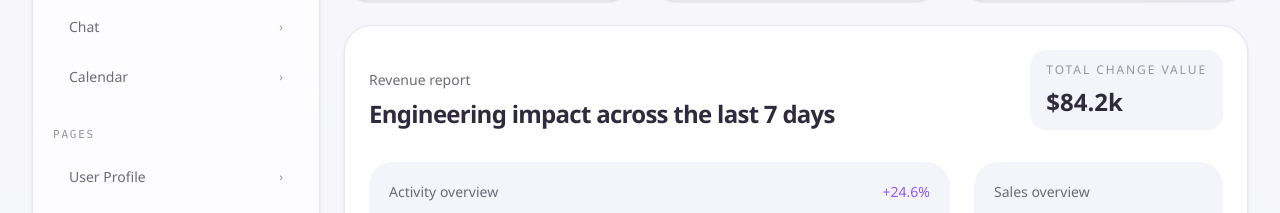
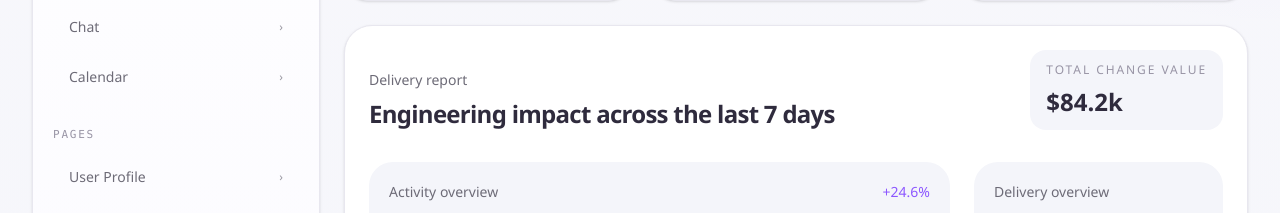
Before and after one commit to ashikislam8949-max/roxai-assistant-agent, a Next.js app: page / in a window 1280 px wide. Shown: the part 587-800 px from the top of the page. Built offline with nearby package versions, Linux system fonts and the light colour scheme.

Commit message:
fix: align dashboard metadata and labels
Co-authored-by: ashikislam8949-max <287797185+ashikislam8949-max@users.noreply.github.com>

```diff
--- a/app/layout.tsx
+++ b/app/layout.tsx
@@ -20,7 +20,7 @@ export const metadata: Metadata = {
 
 export const viewport: Viewport = {
   themeColor: "#f4f5fa",
-  colorScheme: "light",
+  colorScheme: "light dark",
 };
 
 export default function RootLayout({ children }: LayoutProps<"/">) {
--- a/app/page.tsx
+++ b/app/page.tsx
@@ -182,7 +182,7 @@ export default function Home() {
           <article className="rounded-[28px] border border-border bg-surface p-6 shadow-sm">
             <div className="flex flex-col gap-6 lg:flex-row lg:items-end lg:justify-between">
               <div>
-                <p className="text-sm font-medium text-secondary">Revenue report</p>
+                <p className="text-sm font-medium text-secondary">Delivery report</p>
                 <h3 className="mt-2 text-2xl font-semibold tracking-[-0.03em] text-foreground">
                   Engineering impact across the last 7 days
                 </h3>
@@ -242,7 +242,7 @@ export default function Home() {
 
               <div className="space-y-4">
                 <div className="rounded-[24px] bg-background p-5">
-                  <p className="text-sm font-medium text-secondary">Sales overview</p>
+                  <p className="text-sm font-medium text-secondary">Delivery overview</p>
                   <p className="mt-3 text-3xl font-semibold text-foreground">76%</p>
                   <p className="mt-2 text-sm leading-6 text-muted-foreground">
                     Assisted delivery rate for changes opened from investigations.
```
